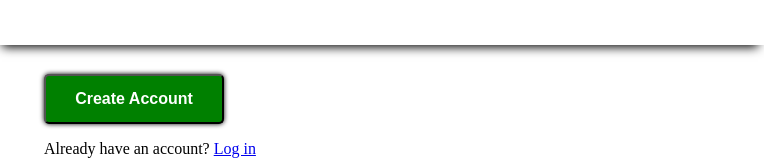
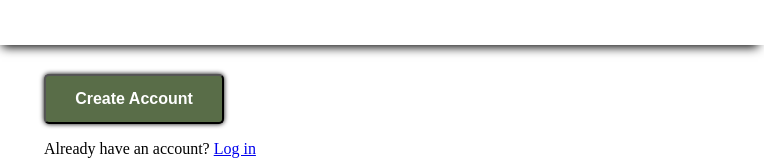
Before and after one commit to Etchmon/sign-up-form, a plain HTML site: page index.html in a window 1280 px wide. Shown: the part 689-847 px from the top of the page, 516-1280 px from the left. Drawn offline with Linux system fonts and the light colour scheme.

Commit message:
modified:   README.md 	modified:   style.css

```diff
--- a/style.css
+++ b/style.css
@@ -52,7 +52,7 @@ form {
 button {
   height: 50px;
   width: 180px;
-  background-color: green;
+  background-color: #596d48;
   color: white;
   margin: 1rem 3rem;
   border-radius: 5px;
```
Also changed, not shown: 1 other file.
